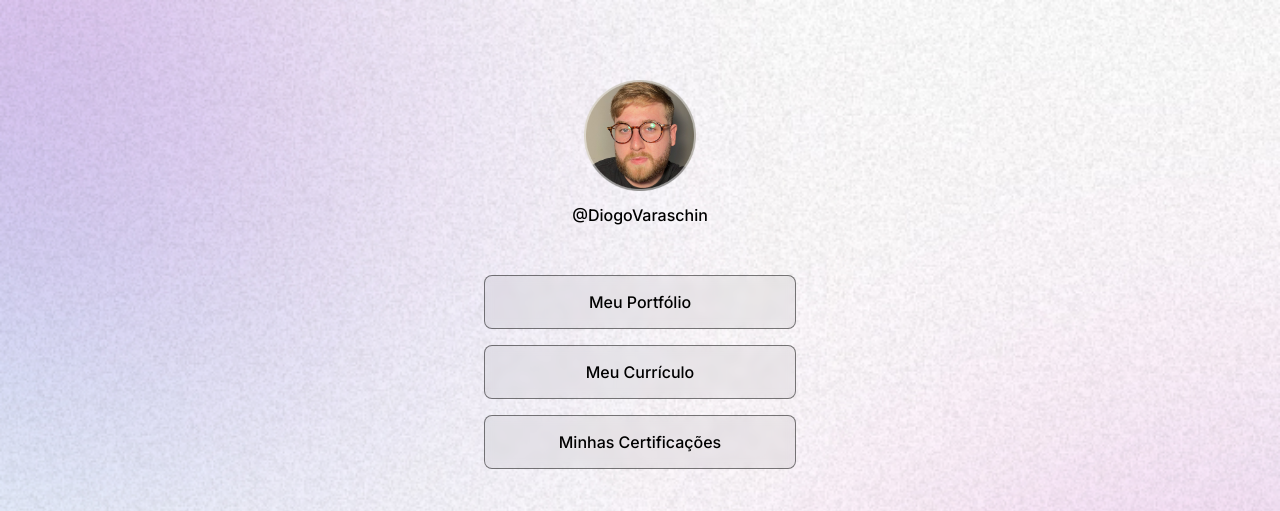
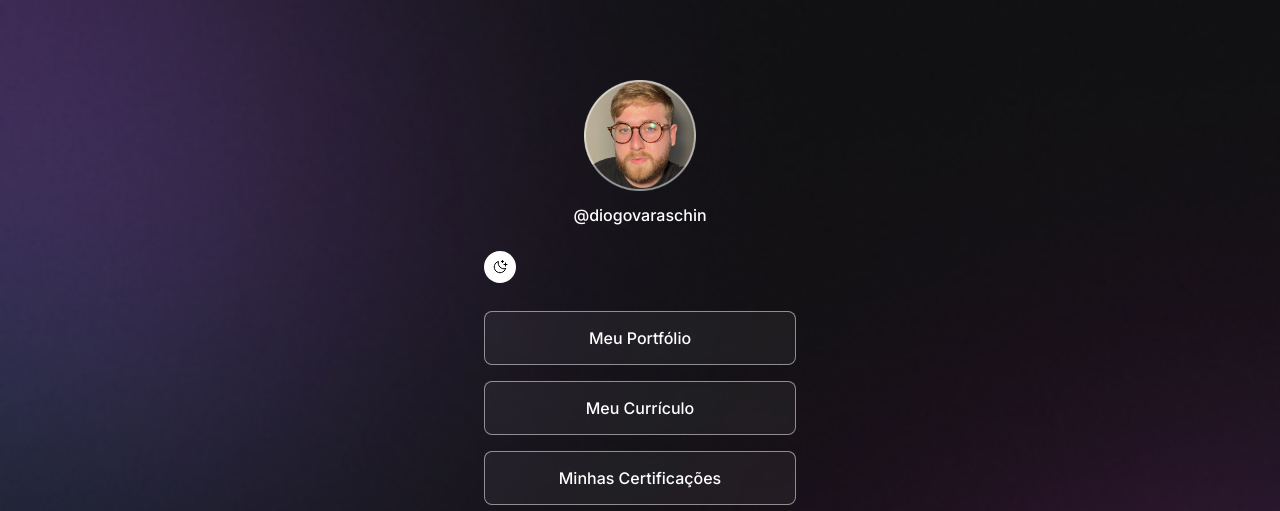
Before and after one commit to diogoww/Discover-Rocketseat, a plain HTML site: page index.html in a window 1280 px wide. Shown: the top 511 px of the page. Drawn offline with nearby package versions, Linux system fonts and the light colour scheme.

Commit message:
criando o botao switch

```diff
--- a/index.html
+++ b/index.html
@@ -1,5 +1,5 @@
 <!DOCTYPE html>
-<html lang="pt-BR" class="light">
+<html lang="pt-BR" class="">
 <head>
     <link
     href="https://fonts.googleapis.com/css2?family=Inter:wght@400;500&display=swap"
@@ -16,8 +16,14 @@
     <div id="container">
         <div id="profile">
             <img src="./assets/avatar.png" alt="Foto de Diogo Varaschin, com uma leve cara seria e usando óculos.">
-            <p>@DiogoVaraschin</p>
+            <p>@diogovaraschin</p>
         </div>
+
+        <div id="switch">
+            <button></button>
+            <span></span>
+        </div>
+
         <ul>
             <li>
                 <a href="https://github.com/diogoww" target="_blank">Meu Portfólio</a>
--- a/styles.css
+++ b/styles.css
@@ -5,6 +5,7 @@
     --surface-color: rgba(255, 255, 255, 0.05);
     --surface-color-hover: rgba(0, 0, 0, 0.02);
     --highlight-color: rgba(255, 255, 255, 0.2);
+    --switch-bg-url: url(./assets/moon-stars.svg);
 }
 
 .light {
@@ -14,6 +15,7 @@
     --surface-color: rgba(0, 0, 0, 0.05);
     --surface-color-hover: rgba(0, 0, 0, 0.02);
     --highlight-color: rgba(0, 0, 0, 0.1);
+    --switch-bg-url: url(./assets/sun.svg);
 }
 
 body {
@@ -31,6 +33,7 @@ body * {
     padding: 0 24px;
 }
 
+/* profile */
 #profile {
     text-align: center;
     padding: 24px;
@@ -46,6 +49,16 @@ body * {
     font-size: 16px;
     line-height: 24px;
     margin-top: 8px;
+}
+
+/* botão switch */
+
+#switch button{
+    width: 32px;
+    height: 32px;
+    background: white var(--switch-bg-url) no-repeat center;
+    border: 0;
+    border-radius: 50%;
 }
 
 /*links - lista*/
```
